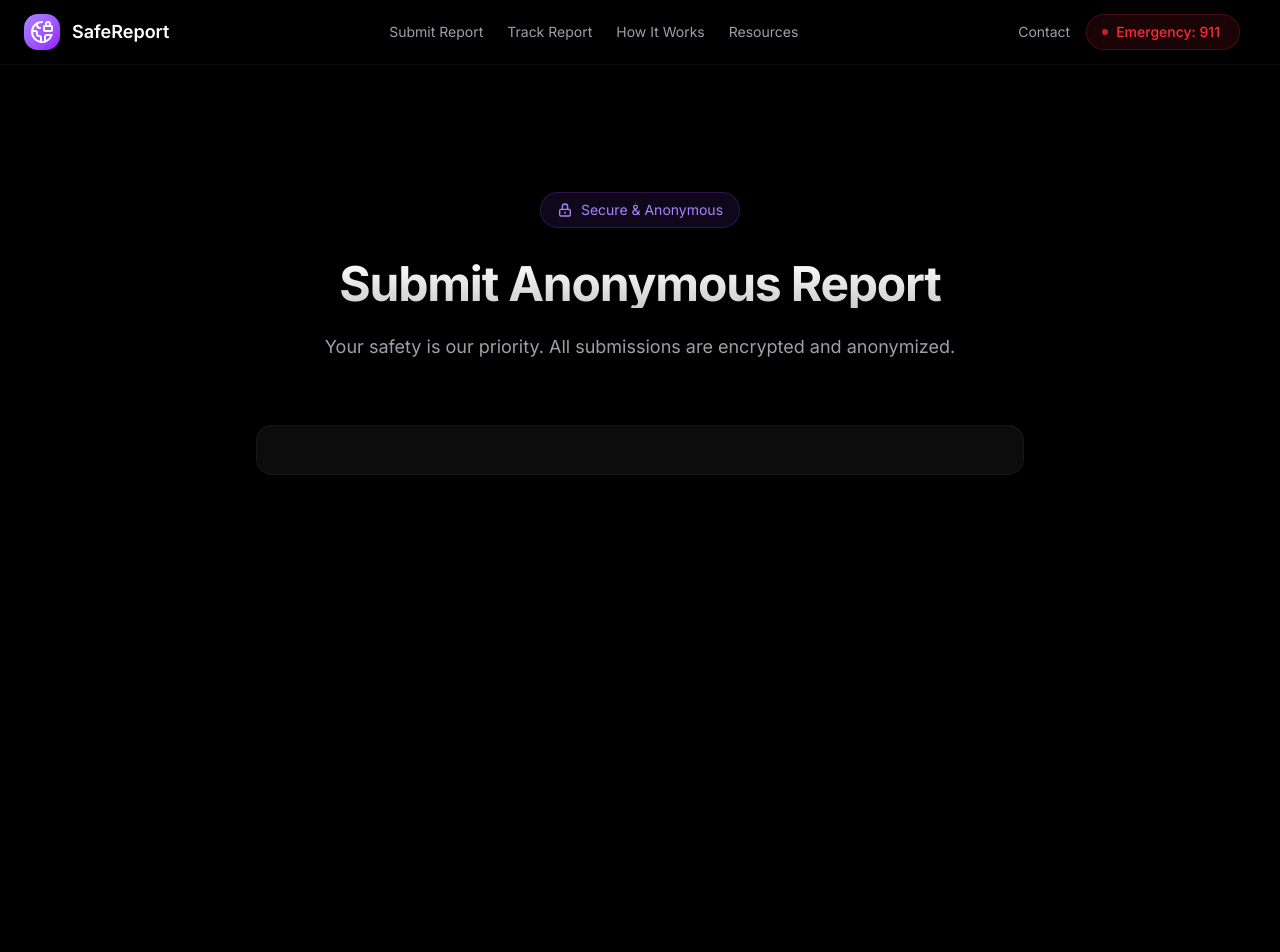
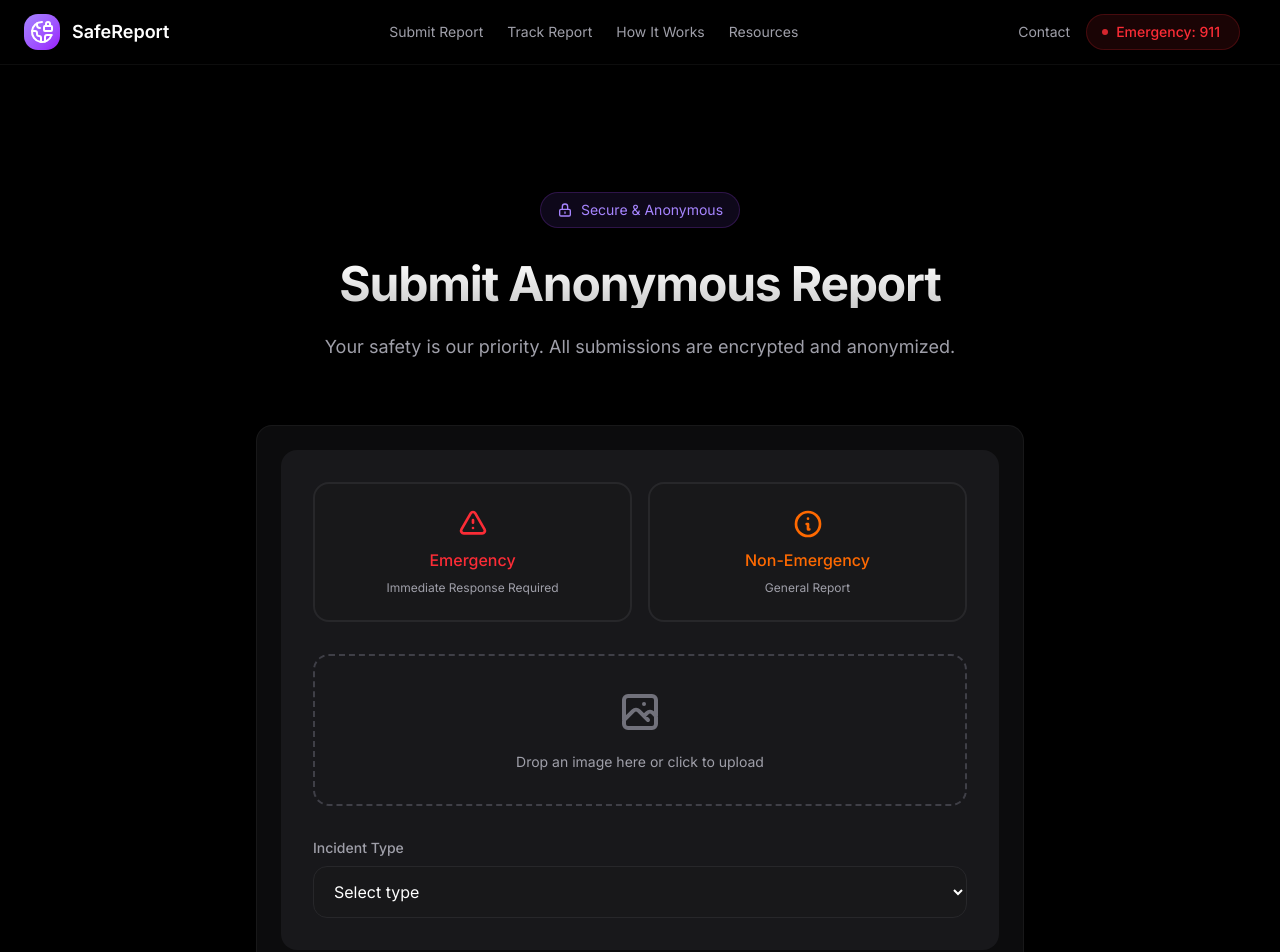
Before and after one commit to paulaneesh7/SafeSight, a Next.js app: page /submit-report in a window 1280 px wide. Shown: the top 952 px of the page. Before the commit the page ends 864 px from the top, so only its background shows below. Built offline with nearby package versions, Linux system fonts and the light colour scheme.

Commit message:
Report Form partial-1

```diff
--- a/app/submit-report/page.tsx
+++ b/app/submit-report/page.tsx
@@ -1,4 +1,4 @@
-// import { ReportWizard } from "@/components/report/ReportWizard";
+import ReportWizard from "@/components/report/ReportWizard";
 
 export default function SubmitReport() {
   return (
@@ -40,7 +40,7 @@ export default function SubmitReport() {
           </div>
 
           <div className="mt-16 bg-zinc-900/50 rounded-2xl border border-white/5 p-6">
-            {/* <ReportWizard /> */}
+            <ReportWizard />
           </div>
         </div>
       </main>
--- a/components/report/ReportForm.tsx
+++ b/components/report/ReportForm.tsx
@@ -1,5 +1,6 @@
 "use client";
 import { useState, useCallback } from "react";
+import Image from "next/image";
 
 const REPORT_TYPES = [
   "Theft",
@@ -12,14 +13,11 @@ const REPORT_TYPES = [
 
 type ReportType = "EMERGENCY" | "NON_EMERGENCY";
 
-
 interface ReportFormProps {
   onComplete: (data: any) => void;
 }
 
-
 export default function ReportForm({ onComplete }: ReportFormProps) {
-
   const [formData, setFormData] = useState({
     incidentType: "" as ReportType,
     specificType: "",
@@ -39,4 +37,185 @@ export default function ReportForm({ onComplete }: ReportFormProps) {
   });
   const [isSubmitting, setIsSubmitting] = useState(false);
 
+  const handleImageUpload = () => {};
+
+  return (
+    <>
+      <form className="space-y-8">
+        {/* Emergency type selection */}
+        <div className="grid grid-cols-2 gap-4">
+          <button
+            type="button"
+            onClick={() =>
+              setFormData((prev) => ({ ...prev, incidentType: "EMERGENCY" }))
             }
+            className={`p-6 rounded-2xl border-2 transition-all duration-200 ${
+              formData.incidentType === "EMERGENCY"
+                ? "bg-red-500/20 border-red-500 shadow-lg shadow-red-500/20"
+                : "bg-zinc-900/50 border-zinc-800 hover:bg-red-500/10 hover:border-red-500/50"
+            }`}
+          >
+            <div className="flex flex-col items-center space-y-2">
+              <svg
+                className="w-8 h-8 text-red-500"
+                fill="none"
+                viewBox="0 0 24 24"
+                stroke="currentColor"
+              >
+                <path
+                  strokeLinecap="round"
+                  strokeLinejoin="round"
+                  strokeWidth={2}
+                  d="M12 9v2m0 4h.01m-6.938 4h13.856c1.54 0 2.502-1.667 1.732-3L13.732 4c-.77-1.333-2.694-1.333-3.464 0L3.34 16c-.77 1.333.192 3 1.732 3z"
+                />
+              </svg>
+              <span className="font-medium text-red-500">Emergency</span>
+              <span className="text-xs text-zinc-400">
+                Immediate Response Required
+              </span>
+            </div>
+          </button>
+
+          <button
+            type="button"
+            onClick={() =>
+              setFormData((prev) => ({
+                ...prev,
+                incidentType: "NON_EMERGENCY",
+              }))
+            }
+            className={`p-6 rounded-2xl border-2 transition-all duration-200 ${
+              formData.incidentType === "NON_EMERGENCY"
+                ? "bg-orange-500/20 border-orange-500 shadow-lg shadow-orange-500/20"
+                : "bg-zinc-900/50 border-zinc-800 hover:bg-orange-500/10 hover:border-orange-500/50"
+            }`}
+          >
+            <div className="flex flex-col items-center space-y-2">
+              <svg
+                className="w-8 h-8 text-orange-500"
+                fill="none"
+                viewBox="0 0 24 24"
+                stroke="currentColor"
+              >
+                <path
+                  strokeLinecap="round"
+                  strokeLinejoin="round"
+                  strokeWidth={2}
+                  d="M13 16h-1v-4h-1m1-4h.01M21 12a9 9 0 11-18 0 9 9 0 0118 0z"
+                />
+              </svg>
+              <span className="font-medium text-orange-500">Non-Emergency</span>
+              <span className="text-xs text-zinc-400">General Report</span>
+            </div>
+          </button>
+        </div>
+
+        {/* Image Upload */}
+        <div className="relative group">
+          <input
+            type="file"
+            accept="image/*"
+            onChange={handleImageUpload}
+            className="hidden"
+            id="image-upload"
+          />
+          <label
+            htmlFor="image-upload"
+            className="block w-full p-8 border-2 border-dashed border-zinc-700 rounded-2xl
+                   hover:border-violet-500/50 hover:bg-violet-500/5 transition-all duration-200
+                   cursor-pointer text-center"
+          >
+            {/* If you have an image uploaded then preview that image otherwise upload an image */}
+            {image ? (
+              <div className="space-y-4">
+                <div className="w-full h-48 relative rounded-lg overflow-hidden">
+                  <Image
+                    src={image}
+                    alt="Preview"
+                    className="w-full h-full object-cover"
+                  />
+                </div>
+                <p className="text-sm text-zinc-400">Click to change image</p>
+              </div>
+            ) : (
+              <div className="space-y-4">
+                <svg
+                  className="mx-auto h-12 w-12 text-zinc-500"
+                  fill="none"
+                  viewBox="0 0 24 24"
+                  stroke="currentColor"
+                >
+                  <path
+                    strokeLinecap="round"
+                    strokeLinejoin="round"
+                    strokeWidth={2}
+                    d="M4 16l4.586-4.586a2 2 0 012.828 0L16 16m-2-2l1.586-1.586a2 2 0 012.828 0L20 14m-6-6h.01M6 20h12a2 2 0 002-2V6a2 2 0 00-2-2H6a2 2 0 00-2 2v12a2 2 0 002 2z"
+                  />
+                </svg>
+                <p className="text-sm text-zinc-400">
+                  Drop an image here or click to upload
+                </p>
+              </div>
+            )}
+          </label>
+        </div>
+
+        {/* Analyzing */}
+        {isAnalyzing && (
+          <div className="absolute inset-0 bg-black/50 rounded-2xl flex items-center justify-center">
+            <div className="flex items-center space-x-3">
+              <svg
+                className="animate-spin h-5 w-5 text-violet-500"
+                xmlns="http://www.w3.org/2000/svg"
+                fill="none"
+                viewBox="0 0 24 24"
+              >
+                <circle
+                  className="opacity-25"
+                  cx="12"
+                  cy="12"
+                  r="10"
+                  stroke="currentColor"
+                  strokeWidth="4"
+                ></circle>
+                <path
+                  className="opacity-75"
+                  fill="currentColor"
+                  d="M4 12a8 8 0 018-8V0C5.373 0 0 5.373 0 12h4zm2 5.291A7.962 7.962 0 014 12H0c0 3.042 1.135 5.824 3 7.938l3-2.647z"
+                ></path>
+              </svg>
+              <span className="text-violet-500 font-medium">
+                Analyzing image...
+              </span>
+            </div>
+          </div>
+        )}
+
+        {/* Specific Report Type Form */}
+        <div>
+          <label className="block text-sm font-medium text-zinc-400 mb-2">
+            Incident Type
+          </label>
+          <select
+            value={formData.specificType}
+            onChange={(e) =>
+              setFormData((prev) => ({ ...prev, specificType: e.target.value }))
+            }
+            className="w-full rounded-xl bg-zinc-900/50 border border-zinc-800 px-4 py-3.5
+                   text-white transition-colors duration-200
+                   focus:outline-none focus:ring-2 focus:ring-violet-500/40"
+            required
+          >
+
+            <option value="">Select type</option>
+              {REPORT_TYPES.map((type) => (
+                <option key={type} value={type}>{type}</option>
+              ))}
+          </select>
+        </div>
+
+        {/* Location */}
+      </form>
+    </>
+  );
+}
--- a/components/report/ReportWizard.tsx
+++ b/components/report/ReportWizard.tsx
@@ -1,6 +1,7 @@
 "use client";
 
 import { useState } from "react";
+import ReportForm from "./ReportForm";
 
 
 
@@ -18,7 +19,7 @@ export default function ReportWizard() {
 
   return (
     <div className="rounded-2xl bg-zinc-900 p-8">
-        {currentStep === 1 && }
+        {currentStep === 1 && <ReportForm onComplete={handleStepComplete}/>}
     </div>
   )
 }
```
Lines whose indentation alone changed are shown as unchanged.
